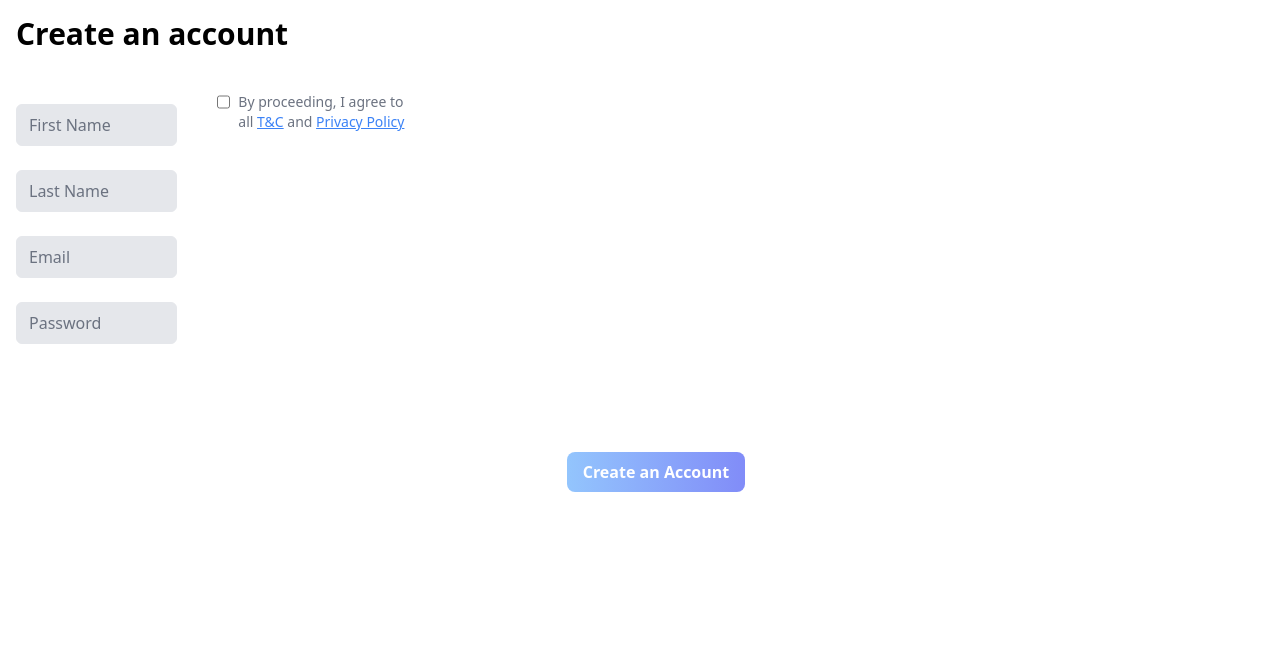
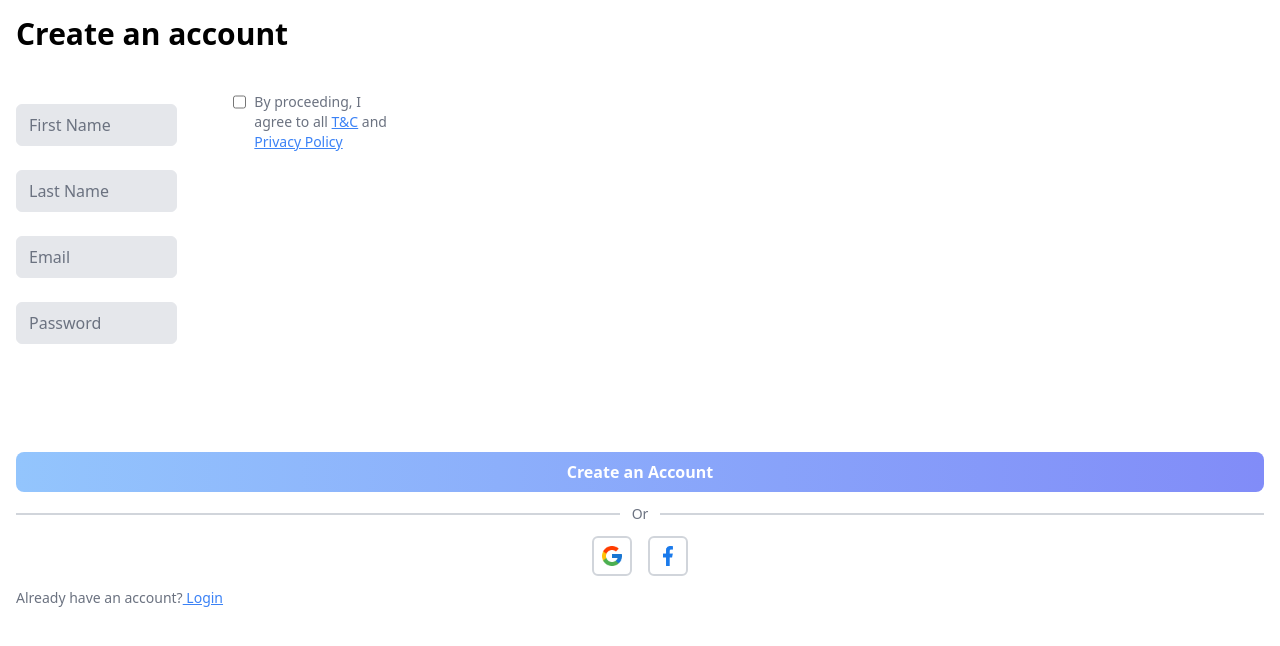
Before and after one commit to DeepeshAhuja/dacoid-digital-assignment, a plain HTML site: page page3.html in a window 1280 px wide. Drawn offline with nearby package versions, Linux system fonts and the light colour scheme.

Commit message:
page-3 completed

```diff
--- a/page3.html
+++ b/page3.html
@@ -10,7 +10,7 @@
     <div>
         <div class="text-xl font-bold mx-4 mt-4 md:text-3xl">Create an account</div>
     </div>
-    <form action="">
+    <form action="./page5.html" id="form">
         <div class="mt-10 grid grid-cols-1 gap-x-6 gap-y-8 sm:grid-cols-6">
             <!-- <div class="sm:col-span-3"> -->
               <!-- <label for="first-name" class="block text-sm font-medium leading-6 text-gray-900">First name</label> -->
@@ -22,15 +22,52 @@
                 <input type="text" placeholder="Password" name="password" class="my-3 w-full border rounded-md px-3 py-2 bg-gray-200 placeholder:text-gray-500 focus:outline-none focus:ring-1 focus:ring-blue-500">
               </div>
             <!-- </div> -->
-            <div class="flex justify-center">
+            <div class="flex justify-center mx-4">
             <input type="checkbox" name="checkbox" class=" checked:accent-pink-500 cursor-pointer rounded h-5 w-5 "/>
             <!-- <input type="checkbox" name="checkbox" class="appearance-none border-2 border-black-500 rounded-md h-5 w-5 cursor-pointer checked:bg-pink-500 checked:border-0"/> -->
-            <label for="checkbox" class="inline-block ml-2 text-sm text-gray-500">By proceeding, I agree to all <a href="" class="underline text-blue-500">T&C</a> and <a href="" class="underline text-blue-500">Privacy Policy</a></label>
+            <label for="checkbox" class="ml-2 text-sm text-gray-500">By proceeding, I agree to all <a href="" class="underline cursor-pointer text-blue-500">T&C</a> and <a href="" class="underline cursor-pointer text-blue-500">Privacy Policy</a></label>
           </div>
           </div>
-<div class="flex items-center mt-24 justify-center">
-       <a href="./page5.html"><button type="submit" class="bg-gradient-to-r from-blue-300 to-indigo-400 text-white py-2 mx-4 rounded-lg font-bold w-full">Create an Account</button></a>
+<div class="flex mt-24 justify-center mx-4 ">
+      <a href="./page5.html" class="w-full"><button type="submit" name="submit" class="w-full px-3 bg-gradient-to-r from-blue-300 to-indigo-400 text-white py-2 rounded-lg font-bold ">Create an Account</button></a>
       </div>
     </form>
+
+    <div class="flex items-center mx-4 mt-3">
+      <div class="flex-1 border-t-2 border-gray-300"></div>
+      <span class="px-3 text-gray-500 text-sm bg-white">Or</span>
+      <div class="flex-1 border-t-2 border-gray-300"></div>
+    </div>
+
+    <div class="flex items-center justify-center mx-4 mt-3">
+      <button class="mx-2 border-2 border-gray-300 rounded-md h-10 w-10 flex items-center justify-center p-auto"><img class="w-6 h-6" src="../img/google.png" alt="google"></button>
+      <button class="mx-2 border-2 border-gray-300 rounded-md h-10 w-10 flex items-center justify-center p-auto"><img class="w-auto h-5" src="../img/facebook.png" alt="facebook"></button>
+    </div>
+
+    <div class="flex items-center mx-4 mt-3">
+      <label class="text-sm text-gray-500">Already have an account?<a href="./page4.html" class="underline cursor-pointer text-blue-500"> Login</a></label>
+      </div>
+
+    <!-- <script>
+      const form = document.querySelector('form');
+
+      form.addEventListener('submit', (event) => {
+        const firstName = document.getElementById('firstName');
+        const email = document.getElementById('email');
+
+        if (firstName.value === '') {
+          alert('Please enter your first name');
+          event.preventDefault();
+          return;
+        }
+
+        if (!/^[^\s@]+@[^\s@]+\.[^\s@]+$/.test(email.value)) {
+          alert('Please enter a valid email address');
+          event.preventDefault();
+          return;
+        }
+
+      });
+      </script> -->
 </body>
 </html>
```
Also changed, not shown: page1.html (+3 -3 lines), page2.html (+3 -3 lines), img/facebook.png (added), img/google.png (added).
